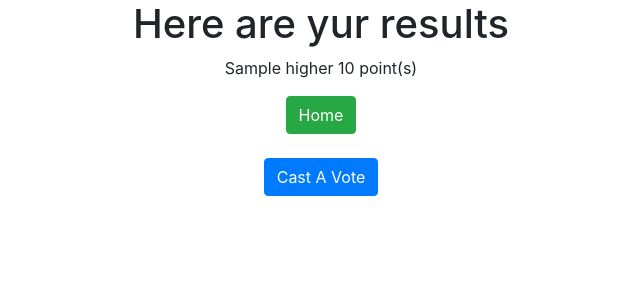
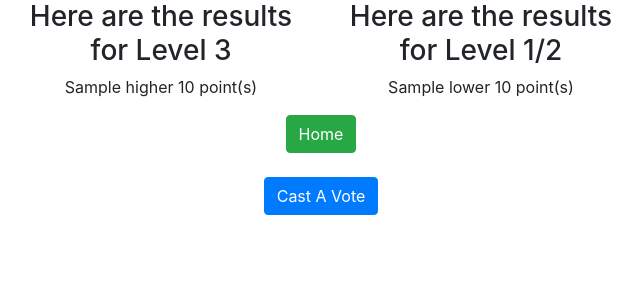
Before and after one commit to dhee-tree/voting-app, a Django app: page /results/ in a window 1280 px wide. Shown: the part 185-485 px from the top of the page, without its empty margins (319-961 px from the left). Run offline with Django 4.2, Linux system fonts and the light colour scheme; tables that the repository leaves empty hold one stand-in row (values such as "Sample post"); some libraries are stand-ins or nearby versions.

Commit message:
added level 1 and 2 teachers and cool btn

```diff
--- a/templates/vote/castVote.html
+++ b/templates/vote/castVote.html
@@ -21,6 +21,9 @@
                     <select name="code" id="pandora">
                         <option>{{ message }}</option>
                     </select>
+                    <select name="teacher_type" id="pandora">
+                        <option>{{ teacher_type }}</option>
+                    </select>
                     <button class="btn btn-success">Select</button>
                 </form>
 
@@ -40,6 +43,9 @@
             <form method="POST">
                 {% csrf_token %}
                 <div class="teacher-details">
+                    <select name="teacher_type" id="pandora">
+                        <option>{{ teacher_type }}</option>
+                    </select>
                     <select name="code" id="pandora">
                         <option>{{ user_code }}</option>
                     </select>
--- a/templates/vote/results.html
+++ b/templates/vote/results.html
@@ -6,18 +6,37 @@
 
 {% block main %}
 <div class="row">
-		<div class="col-md-12">
+    <div class="col-md-3">
+    </div>
+		<div class="col-md-3">
             <section>
-                <h1>Here are yur results</h1>
-                {% for teacher in teacher %}
+                <h3>Here are the results for Level 3</h3>
+                {% for teacher in h_teacher %}
                 <p>{{ teacher.name }}  {{ teacher.points }} point(s)</p>
                 {% endfor %}
-
-                <a href="{% url 'index' %}" class="btn btn-success">Home</a><br><br>
-                <a href="{% url 'voting' %}" class="btn btn-primary">Cast A Vote</a>
 
             </section>
         </div>
 
+    <div class="col-md-3">
+            <section>
+                <h3>Here are the results for Level 1/2</h3>
+                {% for teacher in u_teacher %}
+                <p>{{ teacher.name }}  {{ teacher.points }} point(s)</p>
+                {% endfor %}
+
+            </section>
+    </div>
+    <div class="col-md-3">
+    </div>
 </div>
+<div class="row">
+    <div class="col-md-12">
+        <section>
+            <a href="{% url 'index' %}" class="btn btn-success">Home</a><br><br>
+            <a href="{% url 'voting' %}" class="btn btn-primary">Cast A Vote</a>
+        </section>
+    </div>
+</div>
+
 {% endblock %}
--- a/vote_app/admin.py
+++ b/vote_app/admin.py
@@ -1,5 +1,6 @@
 from django.contrib import admin
-from .models import UserVote, Higher
+from .models import UserVote, Higher, Lower
 
 admin.site.register(UserVote)
 admin.site.register(Higher)
+admin.site.register(Lower)
--- a/vote_app/models.py
+++ b/vote_app/models.py
@@ -19,3 +19,17 @@ class Higher(models.Model):
     unit_three_glh = models.IntegerField(default=0)
 
     points = models.IntegerField(default=0)
+
+
+class Lower(models.Model):
+    name = models.CharField(max_length=100)
+    unit_one = models.CharField(max_length=100)
+    unit_one_glh = models.IntegerField(default=0)
+
+    unit_two = models.CharField(max_length=100)
+    unit_two_glh = models.IntegerField(default=0)
+
+    unit_three = models.CharField(max_length=100)
+    unit_three_glh = models.IntegerField(default=0)
+
+    points = models.IntegerField(default=0)
--- a/vote_app/urls.py
+++ b/vote_app/urls.py
@@ -6,4 +6,5 @@ urlpatterns = [
     path('code/', views.code, name='code'),
     path('voting/', views.voting, name='voting'),
     path('results/', views.result, name='results'),
+    path('bd/', views.adminrest, name='reset'),
 ]
--- a/vote_app/views.py
+++ b/vote_app/views.py
@@ -5,7 +5,7 @@ from django.core.mail import send_mail
 from random import choice
 
 from .forms import CreateCodeForm
-from .models import UserVote, Higher
+from .models import UserVote, Higher, Lower
 
 
 def user_rand_code(level):
@@ -76,7 +76,8 @@ def code(request):
 
 def voting(request):
     if request.method == 'POST':
-        teachers = Higher.objects.all()
+        h_teachers = Higher.objects.all()
+        u_teachers = Lower.objects.all()
         try:
             user_unique_code = request.POST['EUC']
             print(user_unique_code)
@@ -84,11 +85,12 @@ def voting(request):
             try:
                 selected_teacher = request.POST['teachers']
             except django.utils.datastructures.MultiValueDictKeyError:
-                status = request.POST['voted']
+                voted_teacher = request.POST['voted']
                 glhpoint = request.POST['GLH']
                 support = request.POST['support']
                 style = request.POST['style']
                 resources = request.POST['resources']
+                teacher_type = request.POST['teacher_type']
 
                 point = int(glhpoint) + int(support) + int(style) + int(resources)
 
@@ -96,10 +98,14 @@ def voting(request):
                 context = {
                     'mode': 'voted',
                     'point': point,
-                    'voted_teacher': status
+                    'voted_teacher': voted_teacher
                 }
 
-                get_teacher = Higher.objects.get(name=status)
+                if teacher_type == "under":
+                    get_teacher = Lower.objects.get(name=voted_teacher)
+                if teacher_type == "higher":
+                    get_teacher = Higher.objects.get(name=voted_teacher)
+
                 old_point = get_teacher.points
                 print(old_point)
                 get_teacher.points = old_point + int(point)
@@ -113,16 +119,26 @@ def voting(request):
 
             else:
                 user_code = request.POST['code']
-                print(selected_teacher)
-                teacher_obj = Higher.objects.get(name=selected_teacher)
+                teacher_type = request.POST['teacher_type']
+                print(teacher_type)
+                if teacher_type == "under":
+                    teacher_obj = Lower.objects.get(name=selected_teacher)
+                elif teacher_type == "higher":
+                    teacher_obj = Higher.objects.get(name=selected_teacher)
+
                 teacher_id = teacher_obj.id
+                if teacher_type == "under":
+                    obj = Lower.objects.get(id=teacher_id)
+                    teacher_type = "under"
+                elif teacher_type == "higher":
+                    obj = Higher.objects.get(id=teacher_id)
+                    teacher_type = "higher"
 
                 print(teacher_id)
 
                 units = ['unit_one', 'unit_two', 'unit_three']
                 teacher_units = []
                 for unit in units:
-                    obj = Higher.objects.get(id=teacher_id)
                     field_obj = Higher._meta.get_field(unit)
                     get_units = field_obj.value_from_object(obj)
                     teacher_units.append(get_units)
@@ -138,6 +154,7 @@ def voting(request):
                     'glhs': all_glh,
                     'aveGlhs': averageglh,
                     'user_code': user_code,
+                    'teacher_type': teacher_type,
                 }
                 return render(request, 'vote/castVote.html', context)
         else:
@@ -157,18 +174,43 @@ def voting(request):
                     }
                     return render(request, 'vote/vote.html', context)
                 else:
+                    if "U" in user_unique_code:
+                        teachers = u_teachers
+                        teacher_type = "under"
+                    elif "H" in user_unique_code:
+                        teachers = h_teachers
+                        teacher_type = "higher"
                     context = {
                         'message': user_unique_code,
                         'teachers': teachers,
                         'mode': 'start',
+                        'teacher_type': teacher_type,
                     }
                     return render(request, 'vote/castVote.html', context)
     return render(request, 'vote/vote.html')
 
 
 def result(request):
-    teachers = Higher.objects.all()
+    u_teachers = Lower.objects.all()
+    h_teachers = Higher.objects.all()
     context = {
-        'teacher': teachers
+        'u_teacher': u_teachers,
+        'h_teacher': h_teachers,
     }
     return render(request, 'vote/results.html', context)
+
+
+def adminrest(request):
+    if request.method == 'POST':
+        action = request.POST['reset']
+        print(action)
+        counts = UserVote.objects.all()
+        for count in counts:
+            count.user_vote_count = 0
+            count.save()
+
+    vote_counts = UserVote.objects.all()
+    context = {
+        'counts': vote_counts,
+    }
+    return render(request, 'vote/reset.html', context)
```
